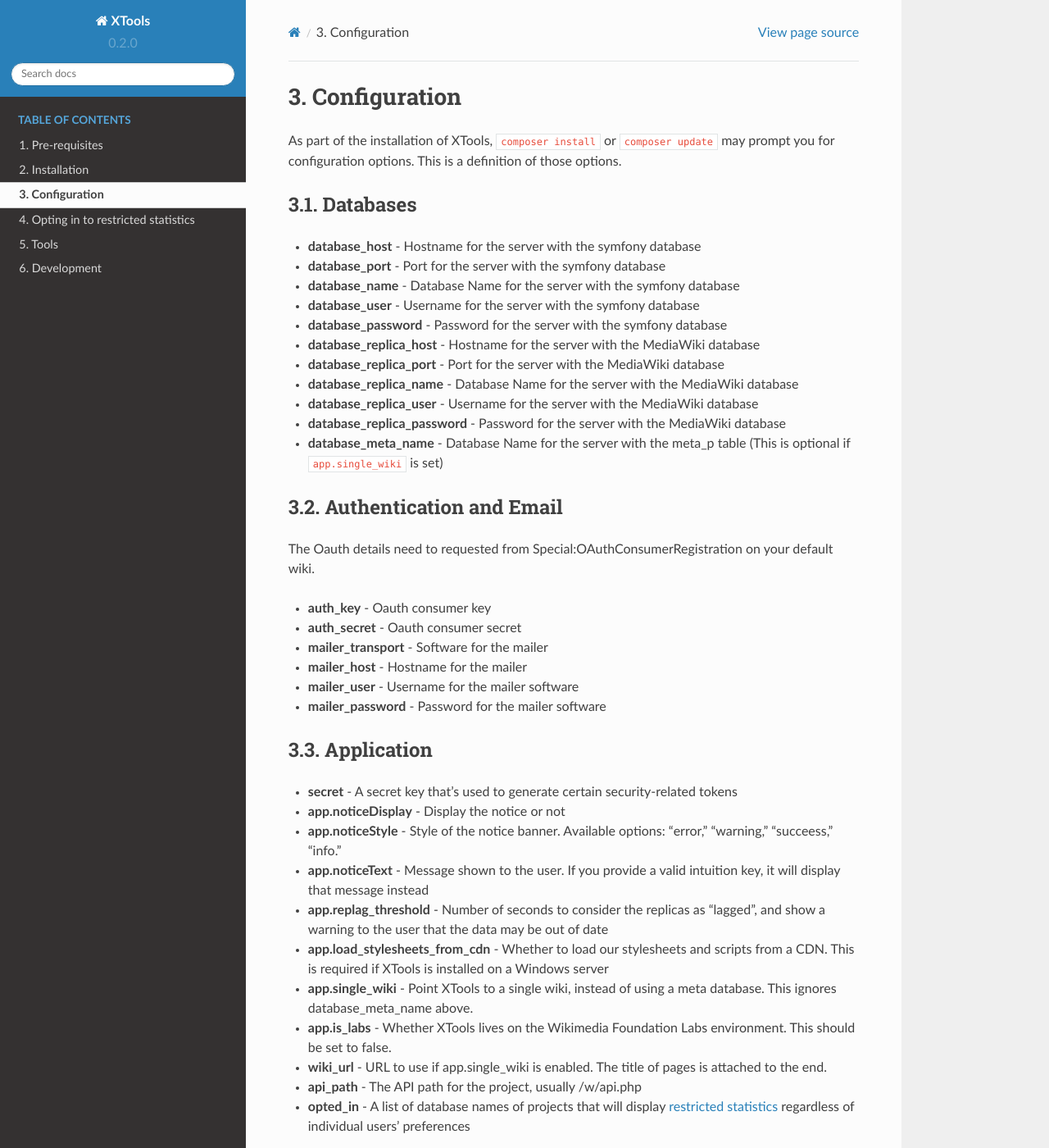
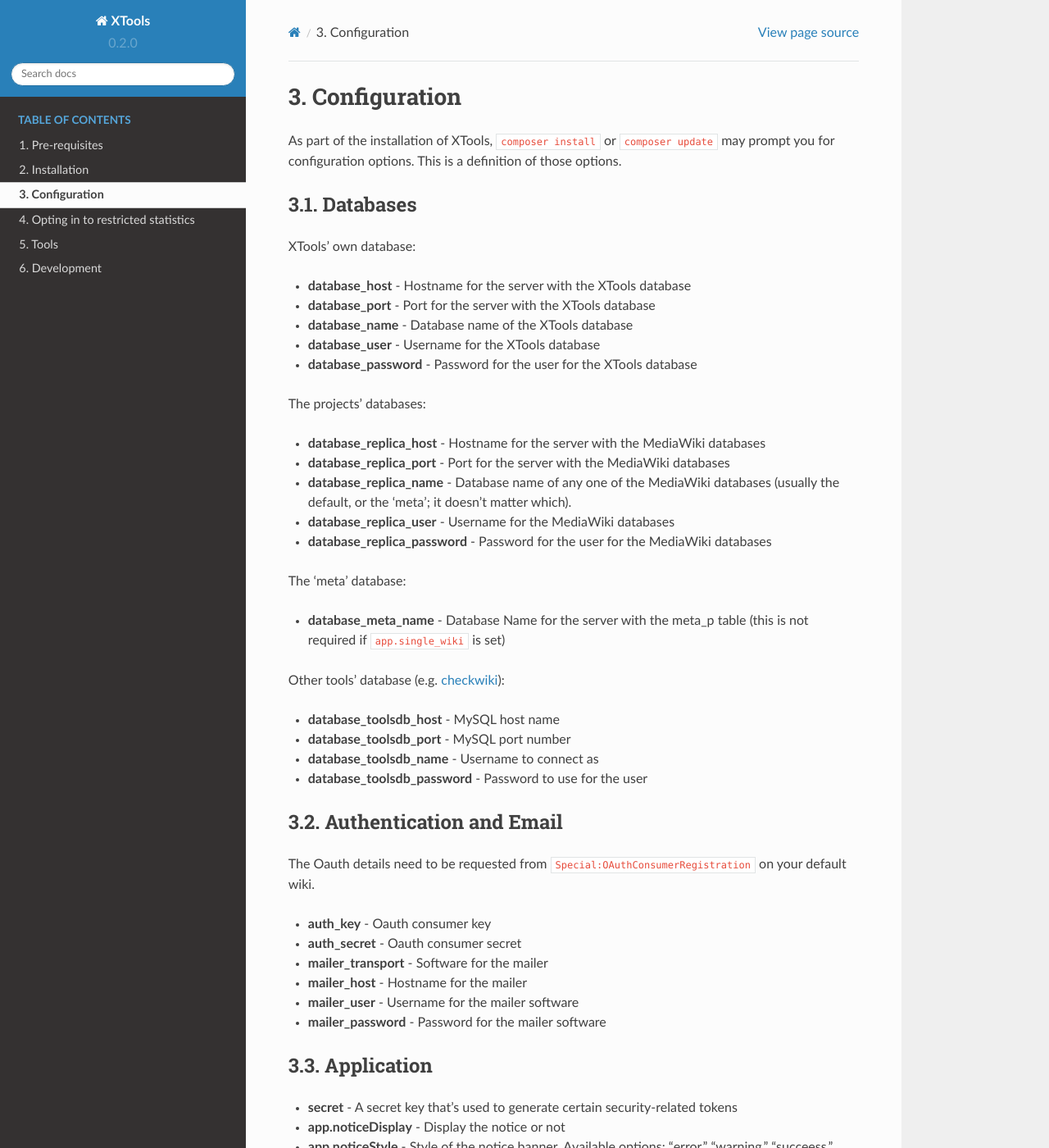
Before and after one commit to x-tools/xtools, a Sphinx documentation site: the page built from docs/configuration.rst, in a window 1280 px wide and 1400 px high. Shown: the whole window at 82% size. Built offline with Sphinx 7.4.7 and the Read the Docs theme 2.0.0, drawn with Linux system fonts in a browser that asks for light colours.

Commit message:
Add docs for toolsdb

```diff
--- a/docs/configuration.rst
+++ b/docs/configuration.rst
@@ -10,23 +10,39 @@
 Databases
 =========
 
-- **database_host** - Hostname for the server with the symfony database
-- **database_port** - Port for the server with the symfony database
-- **database_name** - Database Name for the server with the symfony database
-- **database_user** - Username for the server with the symfony database
-- **database_password** - Password for the server with the symfony database
+XTools' own database:
 
-- **database_replica_host** - Hostname for the server with the MediaWiki database
-- **database_replica_port** - Port for the server with the MediaWiki database
-- **database_replica_name** - Database Name for the server with the MediaWiki database
-- **database_replica_user** - Username for the server with the MediaWiki database
-- **database_replica_password** - Password for the server with the MediaWiki database
-- **database_meta_name** - Database Name for the server with the meta_p table (This is optional if ``app.single_wiki`` is set)
+- **database_host** - Hostname for the server with the XTools database
+- **database_port** - Port for the server with the XTools database
+- **database_name** - Database name of the XTools database
+- **database_user** - Username for the XTools database
+- **database_password** - Password for the user for the XTools database
+
+The projects' databases:
+
+- **database_replica_host** - Hostname for the server with the MediaWiki databases
+- **database_replica_port** - Port for the server with the MediaWiki databases
+- **database_replica_name** - Database name of any one of the MediaWiki databases (usually the default, or the 'meta'; it doesn't matter which).
+- **database_replica_user** - Username for the MediaWiki databases
+- **database_replica_password** - Password for the user for the MediaWiki databases
+
+The 'meta' database:
+
+- **database_meta_name** - Database Name for the server with the meta_p table (this is not required if ``app.single_wiki`` is set)
+
+Other tools' database (e.g. checkwiki_):
+
+- **database_toolsdb_host** - MySQL host name
+- **database_toolsdb_port** - MySQL port number
+- **database_toolsdb_name** - Username to connect as
+- **database_toolsdb_password** - Password to use for the user
+
+.. _checkwiki: https://tools.wmflabs.org/checkwiki/
 
 Authentication and Email
 ========================
 
-The Oauth details need to requested from Special:OAuthConsumerRegistration on your default wiki.
+The Oauth details need to be requested from ``Special:OAuthConsumerRegistration`` on your default wiki.
 
 - **auth_key** - Oauth consumer key
 - **auth_secret** - Oauth consumer secret
```
